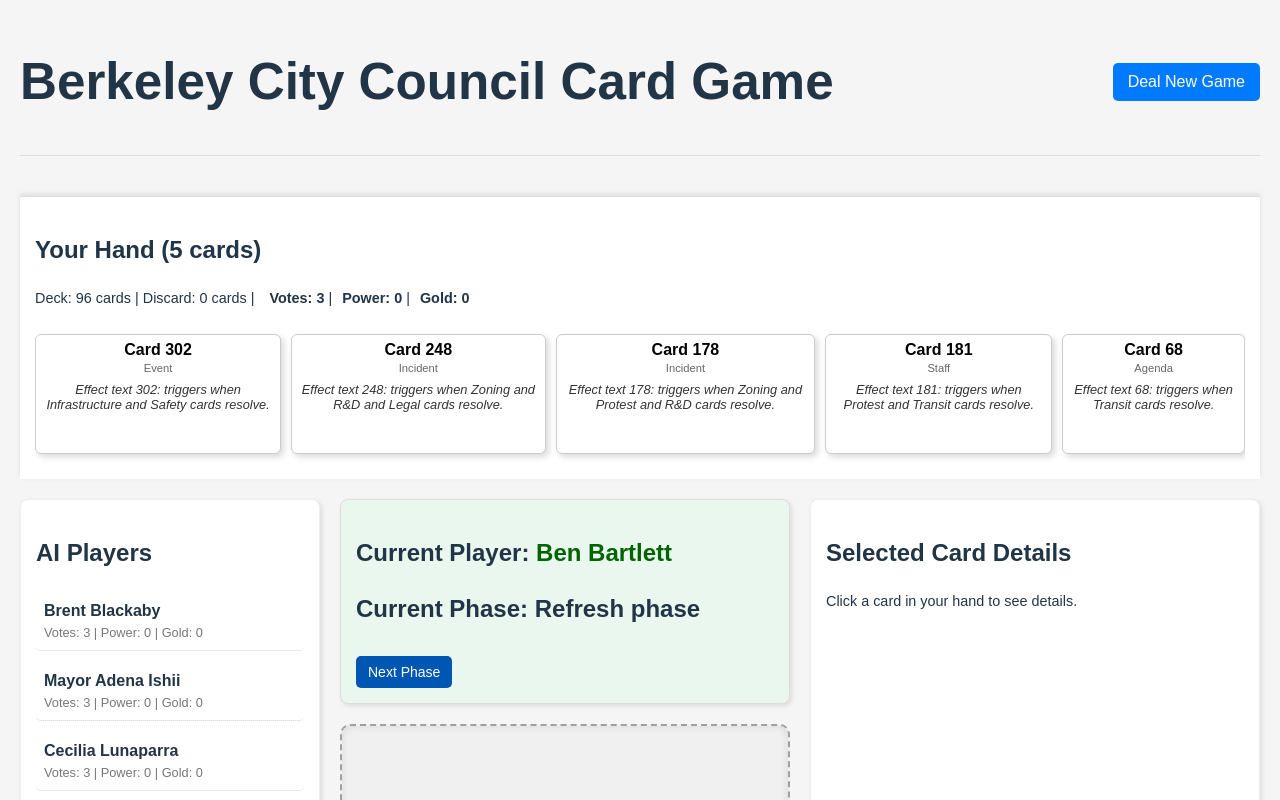
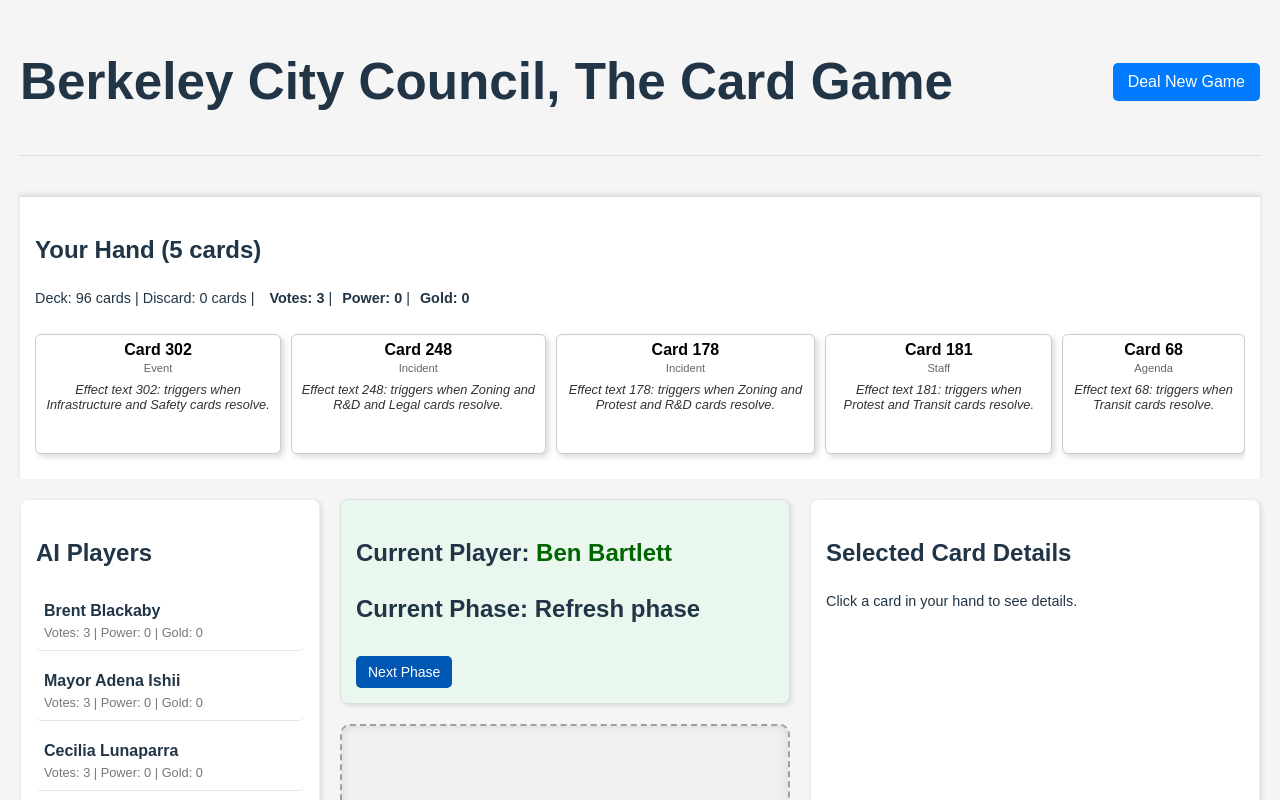
Before and after one commit to jacketcs/citycouncilgame, a React (Vite) app: page / in a window 1280 px wide. Shown: the top 800 px of the page. Built offline with nearby package versions, Linux system fonts and the light colour scheme.

Commit message:
Update App.jsx

```diff
--- a/src/App.jsx
+++ b/src/App.jsx
@@ -657,7 +657,7 @@ function App() {
     }}>
       {/* Header / Controls - Row 1 */}
       <div style={{ gridColumn: '1 / span 3', gridRow: '1', display: 'flex', justifyContent: 'space-between', alignItems: 'center', paddingBottom: '10px', borderBottom: '1px solid #ddd' }}>
-      <h1>Berkeley City Council Card Game</h1>
+      <h1>Berkeley City Council, The Card Game</h1>
         <button onClick={initializeGame} style={{ padding: '10px 15px', fontSize: '16px', cursor: 'pointer', background: '#007bff', color: 'white', border: 'none', borderRadius: '5px' }}>
           Deal New Game
         </button>
```
